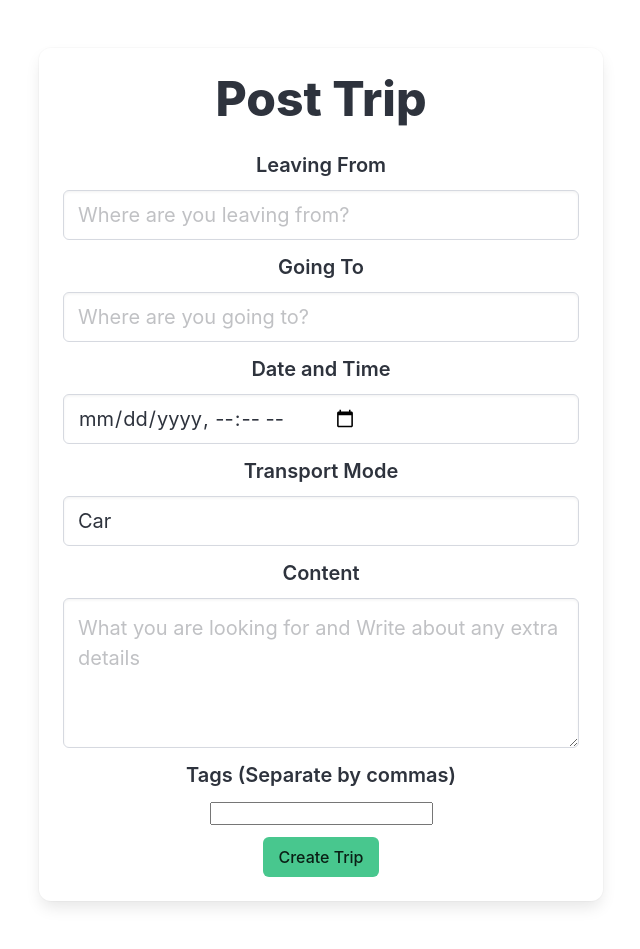
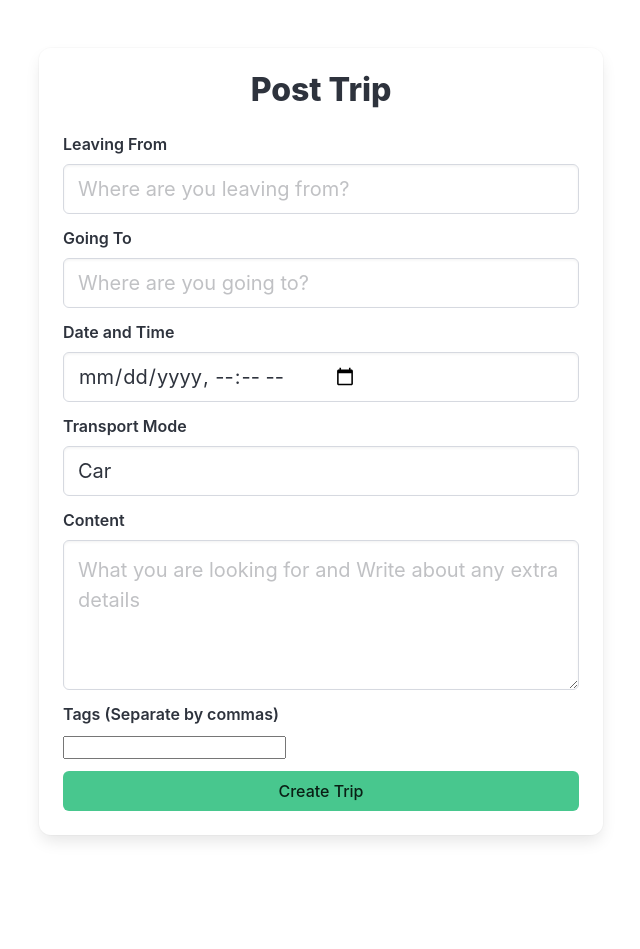
Before and after one commit to vivekvardhan22/carpooling, a Django app: page /post/newpost/ in a window 1280 px wide. Shown: the part 52-1001 px from the top of the page, without its empty margins (319-959 px from the left). After the commit the page ends 893 px from the top, so only its background shows below. Run offline with Django 4.2, Linux system fonts and the light colour scheme; a user stored in the database is signed in; data comes from the database, SQL or seed files in the repository.

Commit message:
Update newpost.html

```diff
--- a/everythingvit/templates/newpost.html
+++ b/everythingvit/templates/newpost.html
@@ -2,17 +2,17 @@
 {% load static %}
 
 {% block content %}
-<div class="columns is-mobile has-text-centered">
-  <div class="column is-half is-offset-one-quarter">
+<div class="columns is-centered">
+  <div class="column is-half-tablet is-full-mobile">
     <div class="card">
       <div class="card-content">
         <form method="post" action="" enctype="multipart/form-data" role="form">
           {% csrf_token %}
-          <h3 class="title is-1">Post Trip</h3>
+          <h3 class="title is-3 has-text-centered">Post Trip</h3>
 
           <!-- Leaving From Field -->
           <div class="field">
-            <label class="label is-medium">Leaving From</label>
+            <label class="label">Leaving From</label>
             <div class="control">
               {{ form.leaving_from }}
             </div>
@@ -20,7 +20,7 @@
 
           <!-- Going To Field -->
           <div class="field">
-            <label class="label is-medium">Going To</label>
+            <label class="label">Going To</label>
             <div class="control">
               {{ form.going_to }}
             </div>
@@ -28,7 +28,7 @@
 
           <!-- Date and Time Field -->
           <div class="field">
-            <label class="label is-medium">Date and Time</label>
+            <label class="label">Date and Time</label>
             <div class="control">
               {{ form.date_time }}
             </div>
@@ -36,7 +36,7 @@
 
           <!-- Transport Mode Field -->
           <div class="field">
-            <label class="label is-medium">Transport Mode</label>
+            <label class="label">Transport Mode</label>
             <div class="control">
               {{ form.transport_mode }}
             </div>
@@ -44,7 +44,7 @@
 
           <!-- Content Field -->
           <div class="field">
-            <label class="label is-medium">Content</label>
+            <label class="label">Content</label>
             <div class="control">
               {{ form.content }}
             </div>
@@ -52,7 +52,7 @@
 
           <!-- Tags Field -->
           <div class="field">
-            <label class="label is-medium">Tags (Separate by commas)</label>
+            <label class="label">Tags (Separate by commas)</label>
             <div class="control">
               {{ form.tags }}
             </div>
@@ -60,8 +60,8 @@
 
           <!-- Submit Button -->
           <div class="field">
-            <p class="control">
-              <button type="submit" name="action" class="button is-success">
+            <p class="control has-text-centered">
+              <button type="submit" name="action" class="button is-success is-fullwidth">
                 Create Trip
               </button>
             </p>
@@ -71,4 +71,16 @@
     </div>
   </div>
 </div>
+
+<!-- Responsive Fixes -->
+<style>
+  @media screen and (max-width: 768px) {
+    .card {
+      padding: 10px;
+    }
+    .title {
+      font-size: 1.5rem;
+    }
+  }
+</style>
 {% endblock %}
```
